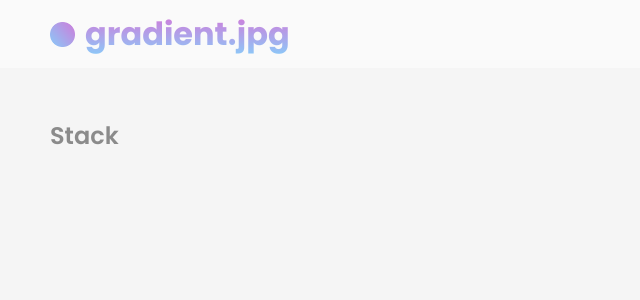
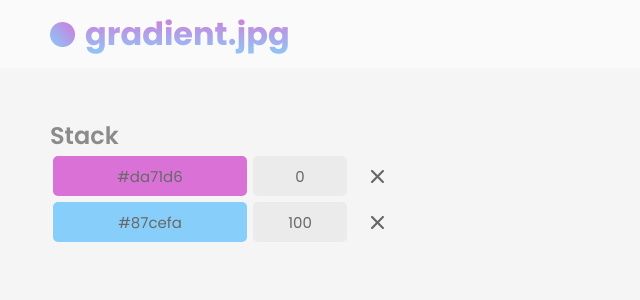
Before and after one commit to karenying/gradient.png, a React (Create React App) app: page / in a window 1280 px wide. Shown: the top 300 px of the page, without its empty margins (0-640 px from the left). Built offline with nearby package versions, Linux system fonts and the light colour scheme.

Commit message:
Use map to render stack

```diff
--- a/package.json
+++ b/package.json
@@ -8,6 +8,7 @@
         "@testing-library/user-event": "^7.2.1",
         "react": "^16.13.1",
         "react-dom": "^16.13.1",
+        "react-icons": "^3.10.0",
         "react-scripts": "3.4.1"
     },
     "scripts": {
--- a/src/App.css
+++ b/src/App.css
@@ -26,6 +26,15 @@ input {
     margin: 3px;
     border-radius: 5px;
     padding: 0px 10px;
-    font-size: 12px;
     text-align: center;
 }
+
+input::-webkit-outer-spin-button,
+input::-webkit-inner-spin-button {
+    -webkit-appearance: none;
+    margin: 0;
+}
+
+input[type='number'] {
+    -moz-appearance: textfield;
+}
--- a/src/App.js
+++ b/src/App.js
@@ -1,7 +1,7 @@
 import React from 'react';
 import './App.css';
 import Header from './Components/Header';
-import HexPicker from './Components/HexPicker/HexPicker';
+// import HexPicker from './Components/HexPicker/HexPicker';
 import Stack from './Components/Stack/Stack';
 
 class App extends React.Component {
--- a/src/Components/Header.js
+++ b/src/Components/Header.js
@@ -6,7 +6,7 @@ class Header extends React.Component {
     render() {
         return (
             <div className='header-container'>
-                <img src={logo}></img>
+                <img src={logo} alt='logo'></img>
                 <h1>
                     gradient
                     <span
--- a/src/Components/Stack/Stack.js
+++ b/src/Components/Stack/Stack.js
@@ -1,16 +1,24 @@
 import React from 'react';
 import '../../Styles/Stack/Stack.css';
 import { Color } from '../../Utils/Color';
+import StackItem from './StackItem';
 
 class Stack extends React.Component {
     state = {
-        stack: [new Color('', '')],
+        stack: [new Color('da71d6', 0), new Color('87cefa', 100)],
     };
+
     render() {
-        console.log(this.state);
+        const { stack } = this.state;
+
+        const renderStack = stack.map((color) => (
+            <StackItem hex={'#' + color.hex} stop={color.stop} />
+        ));
+
         return (
             <div className='stack-container'>
                 <h2>Stack</h2>
+                {renderStack}
             </div>
         );
     }
--- /dev/null
+++ b/src/Components/Stack/StackItem.js
@@ -0,0 +1,25 @@
+import React from 'react';
+import '../../Styles/Stack/StackItem.css';
+import { IoIosClose } from 'react-icons/io';
+import { INPUT_TEXT_GRAY } from '../../Utils/colorHexConstants';
+
+class StackItem extends React.Component {
+    state = {};
+
+    render() {
+        const { hex, stop } = this.props;
+        return (
+            <div className='stackitem-container'>
+                <input
+                    type='text'
+                    value={hex}
+                    style={{ backgroundColor: hex }}
+                ></input>
+                <input type='number' value={stop}></input>
+                <IoIosClose size='35px' color={INPUT_TEXT_GRAY} />
+            </div>
+        );
+    }
+}
+
+export default StackItem;
--- a/src/Styles/HexPicker/CurrentColor.css
+++ b/src/Styles/HexPicker/CurrentColor.css
@@ -39,17 +39,8 @@
     margin: 0px;
 }
 
-input::-webkit-outer-spin-button,
-input::-webkit-inner-spin-button {
-    -webkit-appearance: none;
-    margin: 0;
-}
-
-input[type='number'] {
-    -moz-appearance: textfield;
-}
-
 .current-color-info input {
     width: 60px;
     height: 25px;
+    font-size: 12px;
 }
--- a/src/Styles/Stack/Stack.css
+++ b/src/Styles/Stack/Stack.css
@@ -1,5 +1,7 @@
 .stack-container {
     margin: 50px;
+    display: flex;
+    flex-direction: column;
 }
 
 .stack-container h2 {
--- /dev/null
+++ b/src/Styles/Stack/StackItem.css
@@ -0,0 +1,25 @@
+.stackitem-container {
+    display: grid;
+    width: 400px;
+    grid-template-columns: 50% 25% 25%;
+    grid-template-rows: 100%;
+    align-items: center;
+}
+
+.stackitem-container svg {
+    cursor: pointer;
+    margin-left: 10px;
+}
+
+.stackitem-container svg:hover {
+    background-color: var(--input-bg-gray);
+    border-radius: 20px;
+}
+
+.stackitem-container input {
+    height: 40px;
+    font-size: 15px;
+}
+
+.stackitem-container input[type='text'] {
+}
--- /dev/null
+++ b/src/Utils/colorHexConstants.js
@@ -0,0 +1,5 @@
+const LABEL_GRAY = '#8b8b8b';
+
+const INPUT_TEXT_GRAY = '#686868';
+
+export { LABEL_GRAY, INPUT_TEXT_GRAY };
```
Also changed, not shown: src/Components/Stack/StackColor.js (deleted), 1 other file (tests, documents, lock files or other folders).
